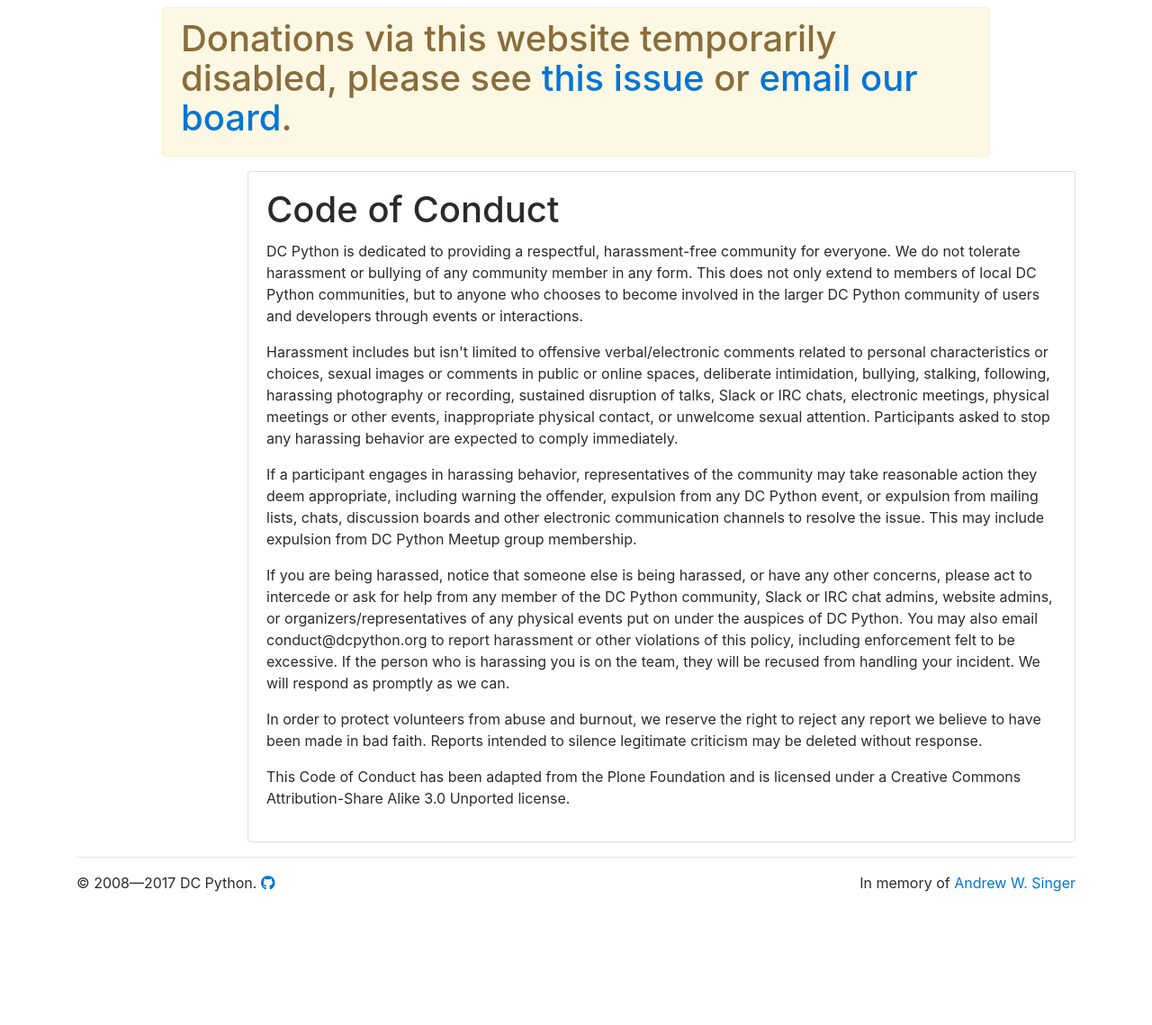
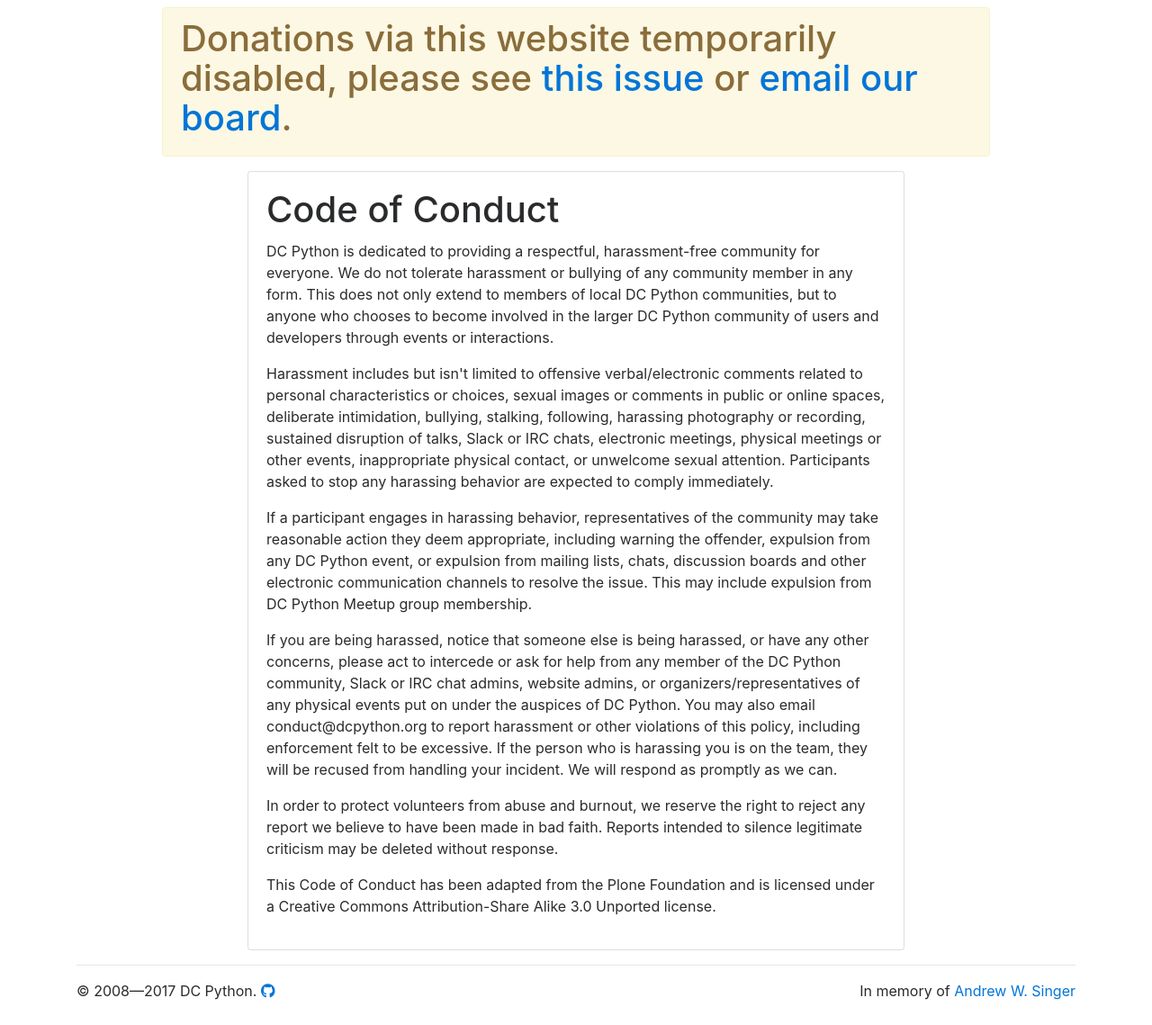
Before and after one commit to dcpython/dcpython-django-4, a Django app: a page that uses dcpython/website/templates/coc.html in a window 1280 px wide. Shown: the part 67-1206 px from the top of the page at 90% size. Before the commit the page ends 1058 px from the top, so only its background shows below. Run offline with Django 3.2, Linux system fonts and the light colour scheme; some libraries are stand-ins or nearby versions.

Commit message:
Back to old col settings

```diff
--- a/dcpython/website/templates/coc.html
+++ b/dcpython/website/templates/coc.html
@@ -1,7 +1,7 @@
 {% extends 'base.html' %}
 {% block content %}
         <div class="row">
-          <div class="col-md-10 offset-md-2">
+          <div class="col-md-8 offset-md-2">
             <div class="card">
               <div class="card-block">
                 <h1 class="card-title">Code of Conduct</h1>
```
